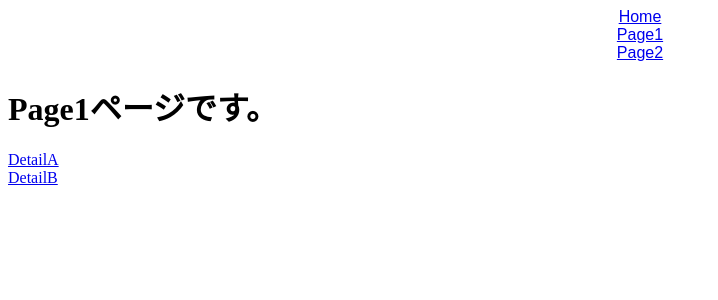
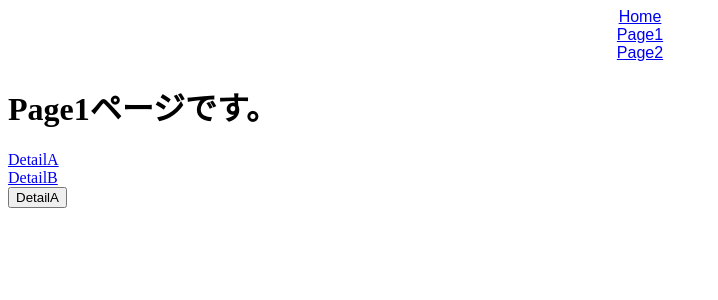
Before and after one commit to yota-g/ReactRouter, a React (Create React App) app: page /page1 in a window 1280 px wide. Shown: the top 300 px of the page, without its empty margins (0-718 px from the left). Built offline with nearby package versions, Linux system fonts and the light colour scheme.

Commit message:
leran about route without Route

```diff
--- a/src/Page1.jsx
+++ b/src/Page1.jsx
@@ -1,12 +1,22 @@
-import { Link } from "react-router-dom";
+import { Link, useHistory } from "react-router-dom";
 
 export const Page1 = () => {
+  const arr = [...Array(100).keys()];
+  // console.log(arr);
+  //detailAに遷移したときにこの配列をそのまま持っていくという実装をする。
+  const history = useHistory();
+  const onClickDetailA = () => history.push("/page1/detailA");
+  // pushの中にlinkのtoの部分を記載する。linkと同じように画面遷移することができる。
   return (
     <div>
       <h1>Page1ページです。</h1>
-      <Link to="/page1/detailA">DetailA</Link>
+      {/* <Link to="/page1/detailA">DetailA</Link> */}
+      <Link to={{ pathname: "/page1/detailA", state: arr }}>DetailA</Link>
       <br />
       <Link to="/page1/detailB">DetailB</Link>
+      <br />
+      {/* Link以外のページ遷移の仕方 */}
+      <button onClick={onClickDetailA}>DetailA</button>
     </div>
     // nest遷移されたものを変更するときはApp.jsのRoute部分を変更しないといけない。
   );
--- a/src/Page1DetailA.jsx
+++ b/src/Page1DetailA.jsx
@@ -1,7 +1,18 @@
+import { useLocation, useHistory } from "react-router-dom";
+
 export const Page1DetailA = () => {
+  // const location = useLocation();
+  // console.log(location);
+  const { state } = useLocation();
+  console.log(state);
+  // 配列を取得することができる。
+  const history = useHistory();
+  const onClickBack = () => history.goBack();
+  //goBackで前のページに戻ることができる。
   return (
     <div>
       <h1>Page1DetailAページです。</h1>
+      <button onClick={onClickBack}>戻る</button>
     </div>
   );
 };
```
